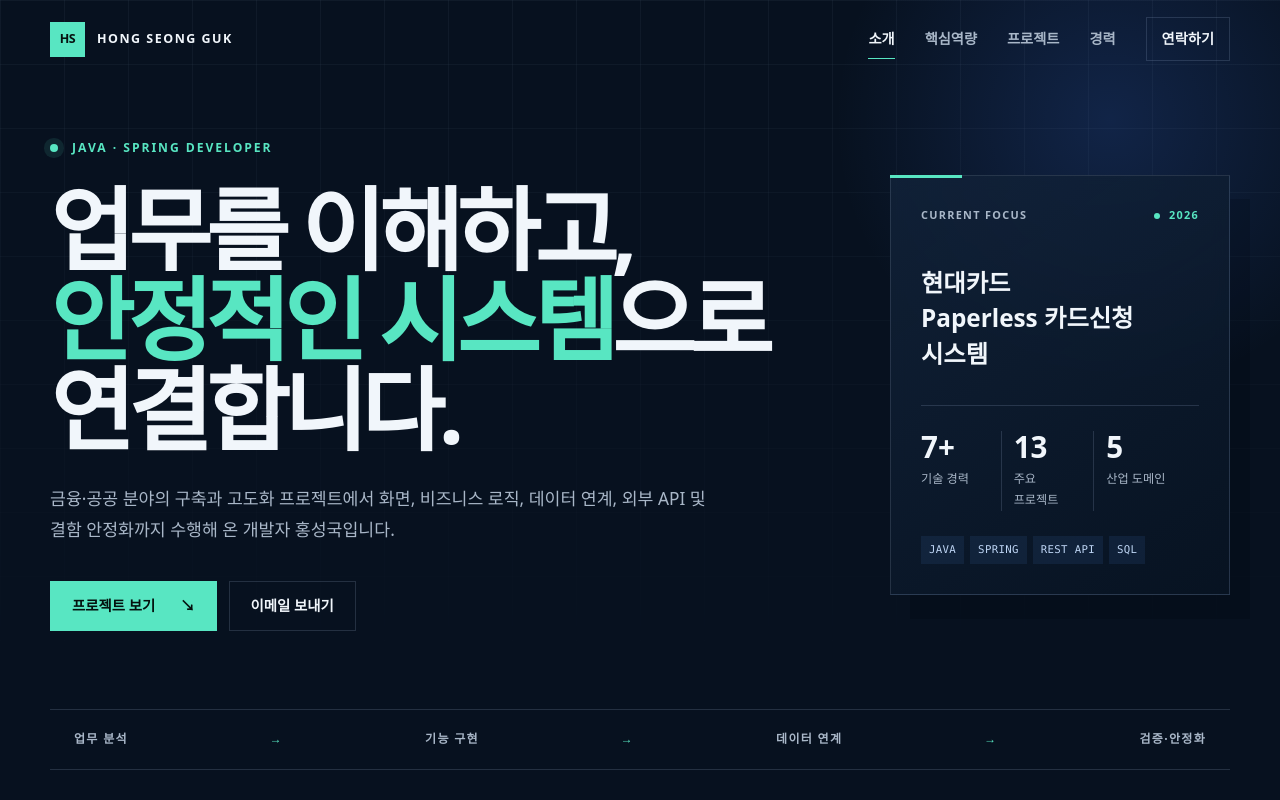
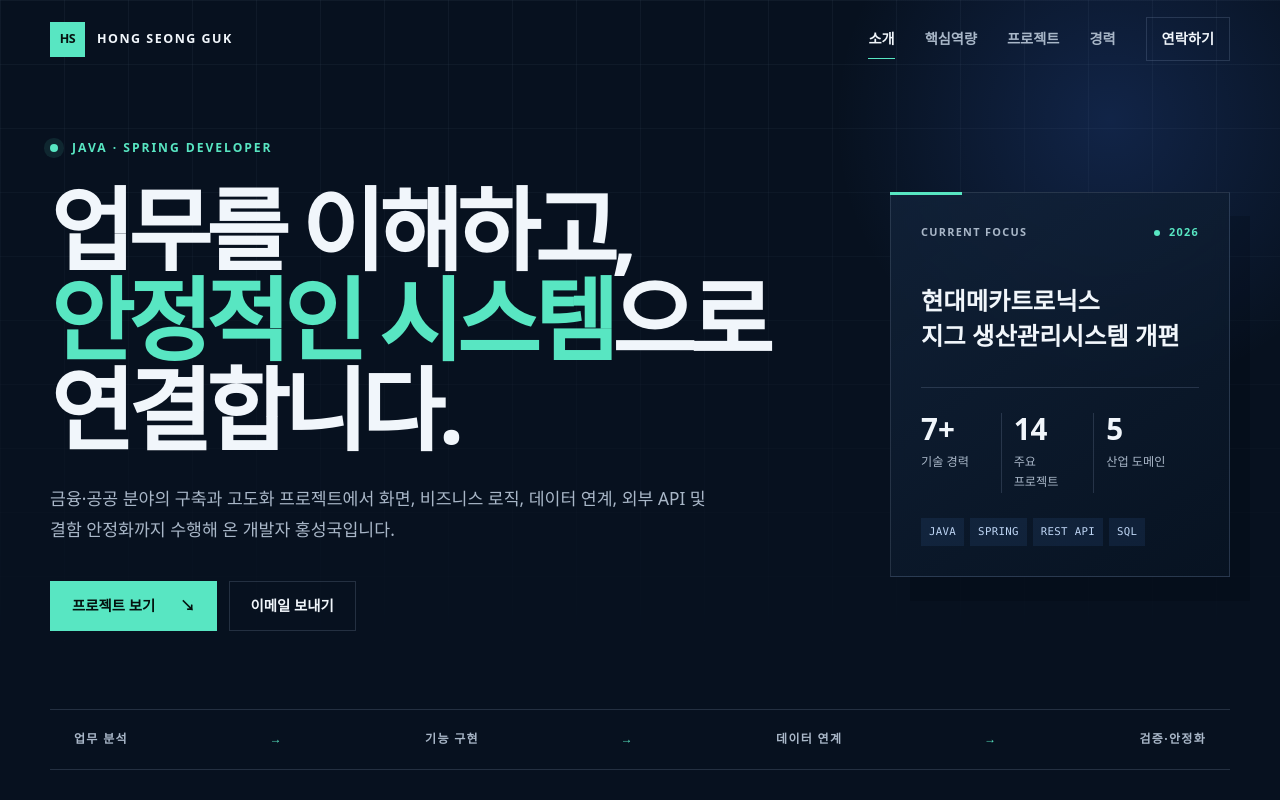
Before and after one commit to apple22/apple22.github.io, a plain HTML site: page index.html in a window 1280 px wide. Shown: the top 800 px of the page. Drawn offline with Linux system fonts and the light colour scheme.

Commit message:
Update current focus and project count
Co-Authored-By: Claude Sonnet 5.5 <noreply@anthropic.com>

```diff
--- a/index.html
+++ b/index.html
@@ -62,11 +62,11 @@
             <span class="status-label">CURRENT FOCUS</span>
             <span class="status-live"><i></i> 2026</span>
           </div>
-          <p class="status-project">현대카드<br>Paperless 카드신청 시스템</p>
+          <p class="status-project">현대메카트로닉스<br>지그 생산관리시스템 개편</p>
           <div class="status-line"></div>
           <dl class="quick-stats">
             <div><dt>7+</dt><dd>기술 경력</dd></div>
-            <div><dt>13</dt><dd>주요 프로젝트</dd></div>
+            <div><dt>14</dt><dd>주요 프로젝트</dd></div>
             <div><dt>5</dt><dd>산업 도메인</dd></div>
           </dl>
           <div class="stack-strip" aria-label="주요 기술">
```
